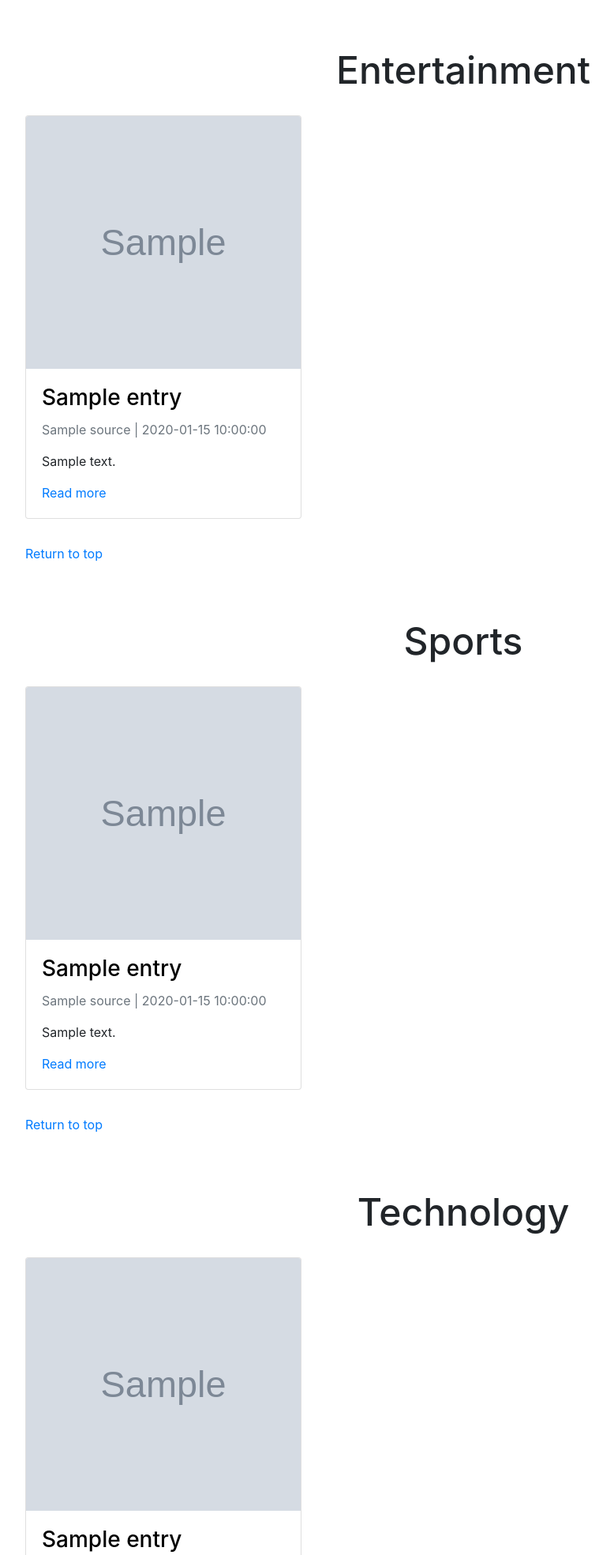
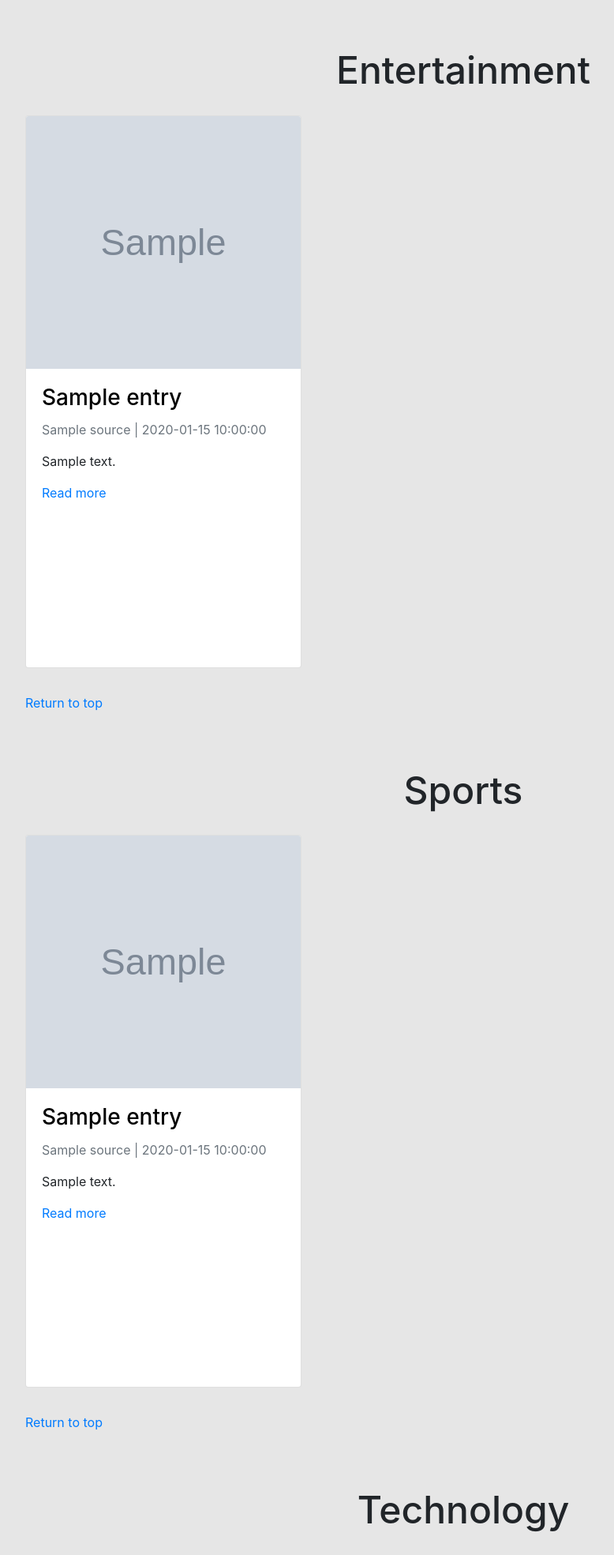
Before and after one commit to jeremyzhang1/EST-News, a Flask app: template templates/index.html in a window 1280 px wide. Shown: the part 640-2609 px from the top of the page at 79% size, without its empty margins (53-831 px from the left). Run offline with Flask 2, Linux system fonts and the light colour scheme; the template is opened without the code that fills it: most values are stand-ins (such as "Sample title", 1, 10 or a date in 2020); grey boxes marked "Sample" are stand-in pictures; some libraries are stand-ins or nearby versions.

Commit message:
small style change

```diff
--- a/static/style.css
+++ b/static/style.css
@@ -2,6 +2,7 @@ html, body {
     height: 100%;
     width: 100%;
     scroll-behavior: smooth;
+    background-color:rgba(230,230,230,1);
 }
 
 .navbar {
@@ -153,6 +154,7 @@ h3 a:hover {
 
 .card {
     margin-bottom: 2rem;
+    min-height: 700px;
 }
 
 .card-img-top {
```
